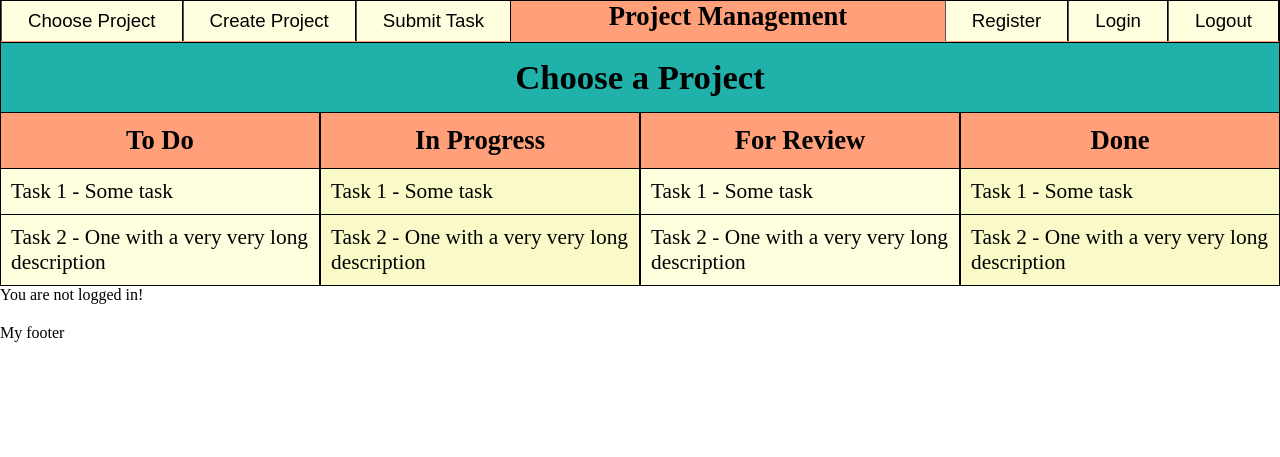
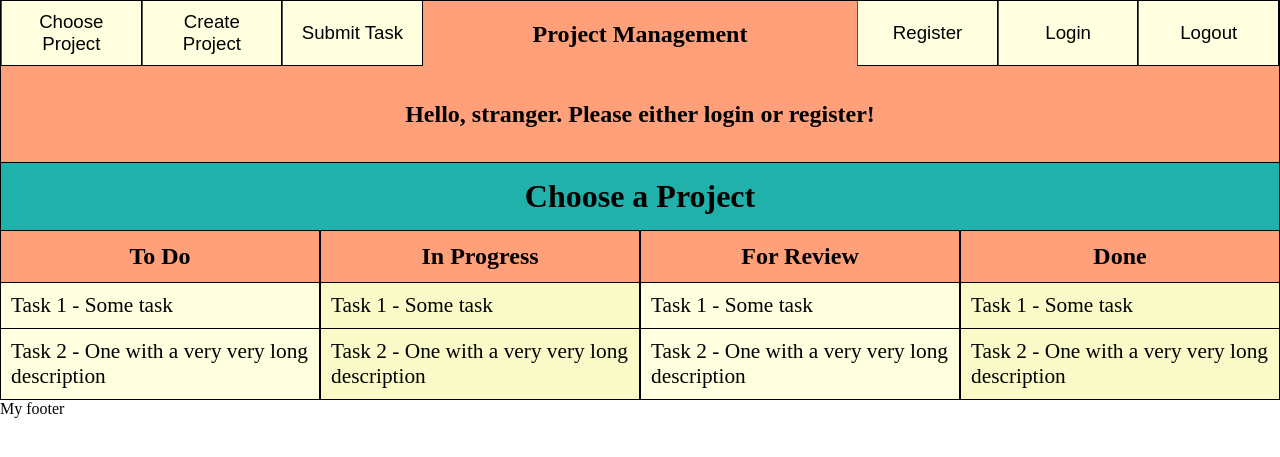
Before and after one commit to pavelhadzhiev/project-manager, a PHP site: page / in a window 1280 px wide. Shown: the top 457 px of the page. Run offline with PHP 8.4, Linux system fonts and the light colour scheme; data that the repository does not hold is empty.

Commit message:
Add a user greeting and resize page.

```diff
--- a/index.php
+++ b/index.php
@@ -9,7 +9,7 @@
     <link rel="stylesheet" href="styles/tasks.css">
   </head>
   <body>
-    <header class="bordered">
+    <header id="boardHeader" class="bordered">
       <nav>
         <div class="navBar">
           <h1 id="navBarTitle"> Project Management </h1>
@@ -28,7 +28,19 @@
       </nav>
 
     </header>
-    <h2 class ="projectTitle bordered" id="projectTitle"> Choose a Project </h2>
+    <div id="userGreeting" class="bordered">
+      <p>
+        <?php
+        session_start();
+        if (isset($_SESSION['user'])) {
+          echo 'Greetings, <i>'.$_SESSION['user'].'</i>! Enjoy your project planning.';
+        } else {
+          echo "Hello, stranger. Please either login or register!";
+        }
+        ?>
+      </p>
+    </div>
+    <h2 id="projectTitle" class="bordered"> Choose a Project </h2>
 
     <div class="tasksContent">
       <div class="taskHeaders">
@@ -56,16 +68,6 @@
         </ul>
       </div>
     </div>
-    <p>
-      <?php
-      session_start();
-      if (isset($_SESSION['user'])) {
-        echo 'Hello, '.$_SESSION['user'].'!';
-      } else {
-        echo "You are not logged in!";
-      }
-      ?>
-    </p>
 
     <footer>My footer</footer>
     <?php include 'php/db.php';?>
--- a/styles/main.css
+++ b/styles/main.css
@@ -1,7 +1,18 @@
 body {
   margin: auto;
-  min-width: 1100px;
+  min-width: 800px;
   max-width: 1300px;
+}
+
+#userGreeting {
+  width: 100%;
+  text-align: center;
+  font-size: 18pt;
+  padding: 10px 0px;
+  background-color: lightsalmon;
+  font-weight: bold;
+  border-top-width: 0;
+  box-sizing: border-box;
 }
 
 #projectTitle {
@@ -10,7 +21,7 @@ body {
   padding: 15px;
   margin: 0;
   border-top-width: 0;
-  font-size: 26pt;
+  font-size: 24pt;
 }
 
 footer {
--- a/styles/navbar.css
+++ b/styles/navbar.css
@@ -1,13 +1,15 @@
-header {
+#boardHeader {
   background-color: lightsalmon;
   color: black;
   padding: 0 0 10px 0;
   text-align: center;
+  border-bottom-width: 0;
 }
 
 #navBarTitle {
-  display: inline;
-  font-size: 20pt;
+  display: inline-block;
+  font-size: 18pt;
+  height: 16px;
 }
 
 button {
@@ -16,6 +18,10 @@ button {
   font-size: 14pt;
   border-color: black;
   border-width: 0.5px;
+  height: 65px;
+  width: 11%;
+  min-width: 90px;
+  max-width: 150px;
 }
 
 button:hover {
@@ -23,9 +29,8 @@ button:hover {
 }
 
 .navBar button {
-  padding: 9px 26px;
+  padding: 9px 10px;
   border-top-width: 0;
-  border-bottom-width: 0;
 }
 
 .left {
--- a/styles/tasks.css
+++ b/styles/tasks.css
@@ -7,7 +7,7 @@
   text-align: center;
   border-top-width: 0;
   box-sizing: border-box;
-  font-size: 20pt;
+  font-size: 18pt;
 }
 
 .taskHeaders:after {
```
